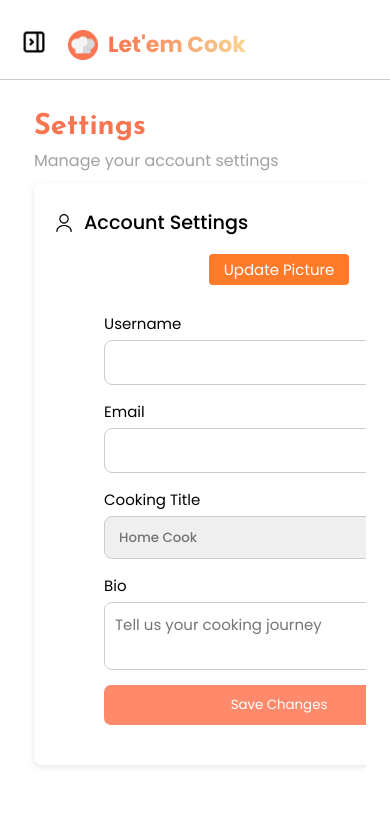
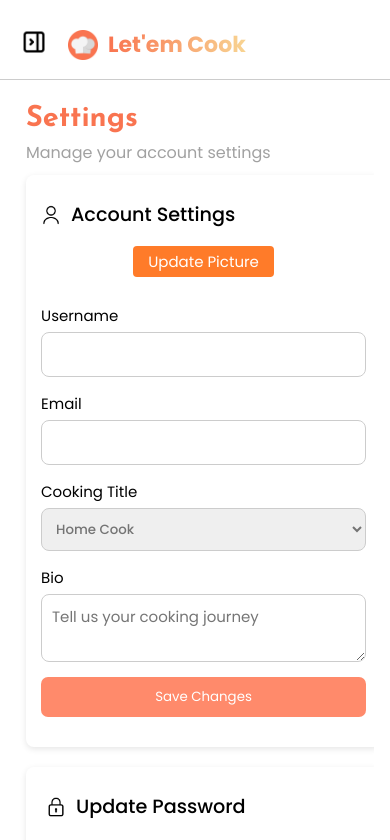
Before and after one commit to Syddevv/LetemCook, a React (Vite) app in the folder client/: page /settings in a window 390 px wide. Shown: the top 840 px of the page. Built offline with nearby package versions, Linux system fonts and the light colour scheme; no server answers.

Commit message:
settings page responsiveness

```diff
--- a/client/src/styles/Settings.css
+++ b/client/src/styles/Settings.css
@@ -2,6 +2,7 @@
   flex: 1;
   overflow-y: auto;
   display: flex;
+  flex-wrap: wrap;
   gap: 20px;
   padding: 10px;
 }
@@ -36,7 +37,6 @@
 }
 
 .account-settings-card {
-  min-width: 450px;
   box-shadow: 0 2px 6px rgba(0, 0, 0, 0.1);
   padding: 25px 20px 40px 20px;
   border-radius: 8px;
@@ -110,6 +110,14 @@
 }
 
 /* UPDATE PASSSWORD CARD */
+
+.settings-grid-1 {
+  flex-basis: 450px;
+}
+
+.settings-grid-2 {
+  flex-basis: 300px;
+}
 
 .settings-grid-2 {
   display: flex;
@@ -229,3 +237,50 @@
   font-size: 12px;
   color: rgb(255, 65, 65);
 }
+
+/* =================================== */
+/*       RESPONSIVE STYLES         */
+/* =================================== */
+
+/* ----- Tablet Breakpoint ----- */
+/* Targets screens 992px wide and smaller (matches your isMobile state) */
+@media (max-width: 1300px) {
+  .settings-grids {
+    flex-direction: column;
+  }
+}
+
+@media (max-width: 992px) {
+  .settings-grids {
+    flex-direction: column;
+  }
+}
+
+/* ----- Mobile Breakpoint ----- */
+/* Targets screens 500px wide and smaller */
+@media (max-width: 500px) {
+  .settings-cards {
+    /* Reduce the main page padding on small screens */
+    padding: 24px 16px;
+  }
+
+  .account-settings-card {
+    /* Remove min-width to allow the card to shrink */
+    min-width: 0;
+    /* Reduce side padding */
+    padding: 25px 15px 30px 15px;
+  }
+
+  .account-settings-input {
+    /* Remove min-width to allow the form to shrink */
+    min-width: 0;
+    width: 100%; /* Ensure it fills the card */
+  }
+
+  .update-password-card,
+  .app-information-card {
+    /* Remove min-width and reduce side padding */
+    min-width: 0;
+    padding: 25px 20px;
+  }
+}
```
